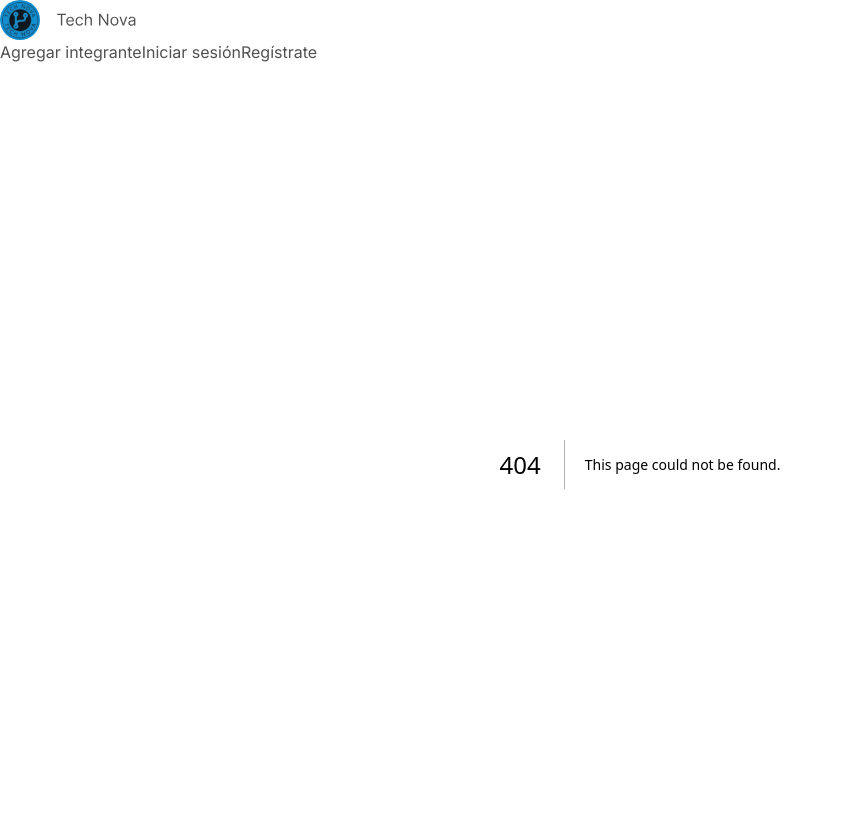
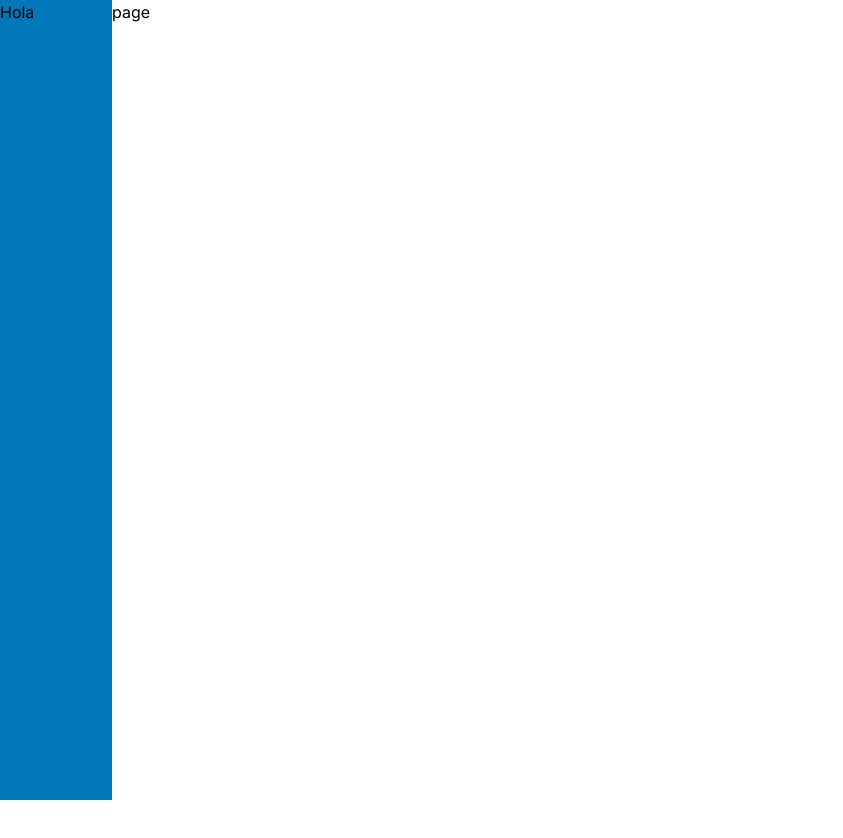
Before and after one commit to diegogama8934/tech-nova, a Next.js app: page /AppMainScreen in a window 1280 px wide. Before the commit this address had no page. Shown: the top 838 px of the page, without its empty margins (0-843 px from the left). After the commit the page ends 800 px from the top, so only its background shows below. Built offline with nearby package versions, Linux system fonts and the light colour scheme.

Commit message:
Add AppMainScreen route

```diff
--- /dev/null
+++ b/Components/Screens/Dashboard/Dashboard.jsx
@@ -0,0 +1,6 @@
+
+export const Dashboard = () => {
+    return (
+        <div>Dashboard</div>
+    )
+}
--- /dev/null
+++ b/app/(landing)/AddMemberScreen/layout.js
@@ -0,0 +1,12 @@
+export const metadata = {
+  title: 'Next.js',
+  description: 'Generated by Next.js',
+}
+
+export default function RootLayout({ children }) {
+ return (
+    <html lang="en">
+      <body>{children}</body>
+    </html>
+  )
+}
--- /dev/null
+++ b/app/(landing)/SignUpScreen/layout.js
@@ -0,0 +1,12 @@
+export const metadata = {
+  title: 'Next.js',
+  description: 'Generated by Next.js',
+}
+
+export default function RootLayout({ children }) {
+ return (
+    <html lang="en">
+      <body>{children}</body>
+    </html>
+  )
+}
--- a/app/layout.jsx
+++ b/app/(landing)/layout.jsx
@@ -1,6 +1,6 @@
 import { Inter } from 'next/font/google'
 import { NavBar } from '@/Components/Molecules/NavBar/NavBar'
-import './globals.css'
+import '../globals.css'
 
 
 const inter = Inter({ subsets: ['latin'] })
--- /dev/null
+++ b/app/AppMainScreen/layout.jsx
@@ -0,0 +1,22 @@
+import { Inter } from 'next/font/google'
+import '../globals.css'
+
+export const metadata = {
+  title: 'Next.js',
+  description: 'Generated by Next.js',
+}
+
+const inter = Inter({ subsets: ['latin'] })
+
+export default function RootLayout({ children }) {
+ return (
+    <html lang="en">
+      <body className={inter.className}>
+        <div className='flex'>
+          <div className="h-screen w-28 bg-primary">Hola</div>
+          {children}
+        </div>
+      </body>
+    </html>
+  )
+}
--- /dev/null
+++ b/app/AppMainScreen/page.jsx
@@ -0,0 +1,7 @@
+
+
+export default function page () {
+    return (
+        <div>page</div>
+    )
+}
```
Also changed, not shown: app/(landing)/AddMemberScreen/page.jsx (renamed from app/AddMemberScreen/page.jsx), app/(landing)/LoginScreen/RecoverAccount/page.jsx (renamed from app/LoginScreen/RecoverAccount/page.jsx), app/(landing)/LoginScreen/page.jsx (renamed from app/LoginScreen/page.jsx), app/(landing)/SignUpScreen/page.jsx (renamed from app/SignUpScreen/page.jsx), app/(landing)/page.jsx (renamed from app/page.jsx).
